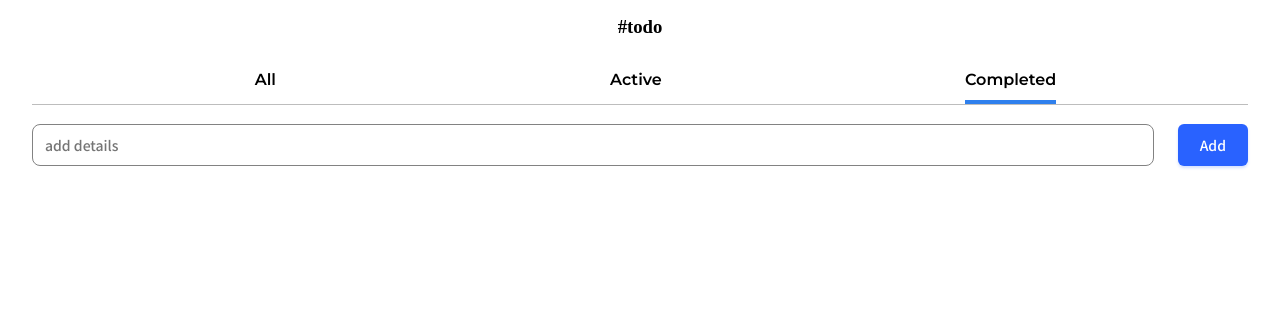
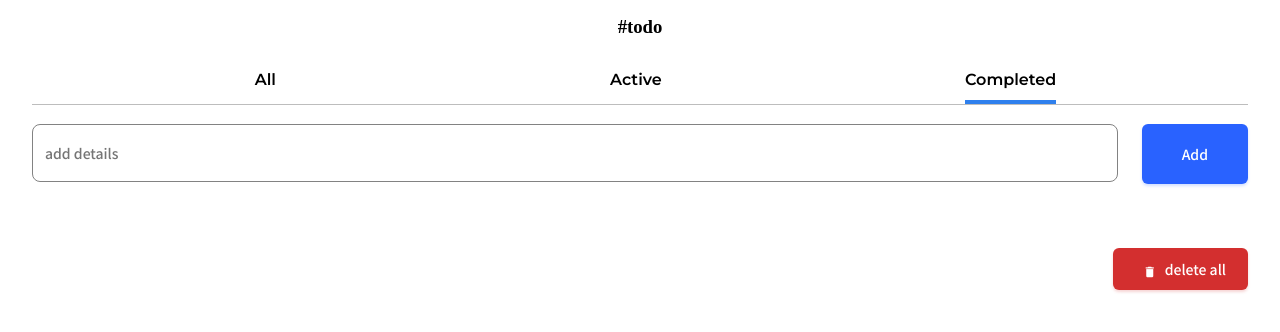
Before and after one commit to isalmeron/devchallenges, a Next.js app: page /todo in a window 1280 px wide. Both pictures are taken after a click on the item "Completed". Shown: the top 332 px of the page. Built offline with nearby package versions, Linux system fonts and the light colour scheme.

Commit message:
Missing correct remove item and initially doesnt show item

```diff
--- a/pages/_document.js
+++ b/pages/_document.js
@@ -1,4 +1,4 @@
-import { Html, Head, Main, NextScript } from "next/document";
+import { Head, Html, Main, NextScript } from "next/document";
 
 export default function Document() {
   return (
@@ -6,6 +6,10 @@ export default function Document() {
       <Head>
         <link
           href="https://fonts.googleapis.com/icon?family=Material+Icons"
+          rel="stylesheet"
+        ></link>
+        <link
+          href="https://fonts.googleapis.com/icon?family=Material+Icons+Outlined"
           rel="stylesheet"
         ></link>
       </Head>
--- a/pages/todo.js
+++ b/pages/todo.js
@@ -2,7 +2,6 @@ import Button from "@/components/Button/Button";
 import Checkbox from "@/components/Checkbox/Checkbox";
 import Input from "@/components/Input/Input";
 import Tabs from "@/components/Tabs/Tabs";
-import styles from '@/styles/Tabs.module.scss';
 import { useState } from "react";
 
 const TAB_STATES = {
@@ -47,6 +46,16 @@ export default function Todo() {
     setTodoList(todoClone);
   }
 
+  const onDeleteItem = (index) => {
+    const todoListClone = [...todoList];
+    todoListClone.splice(index, 1);
+    setTodoList(todoListClone);
+  }
+
+  const onDeleteAll = () => {
+    setTodoList([]);
+  }
+
   return (
     <>
       <div className="container">
@@ -55,11 +64,11 @@ export default function Todo() {
           tabs={Object.keys(TAB_STATES)}
           onChangeTab={onTabClick}
         >
-          <div className={styles.inputBar}>
-            <div className={styles.input}>
+          <div className="inputBar">
+            <div className="input">
               <Input
                 placeholder="add details"
-                size="sm"
+                size="md"
                 onChange={onInputChange}
                 onKeyDown={onEnterKeyDown}
                 value={todoValue}
@@ -69,7 +78,7 @@ export default function Todo() {
             <div>
               <Button
                 color="primary"
-                size="lg"
+                size="xl"
                 onClick={onAddClick}
               >
                 Add
@@ -77,7 +86,7 @@ export default function Todo() {
             </div>
           </div>
           <div>
-            <ul className={styles.todoList}>
+            <ul className="todoList">
               {todoList
                 .filter(todo => {
                   if (tabState === 'All') return true;
@@ -91,10 +100,14 @@ export default function Todo() {
                       label={todo.value}
                       id={todo.id}
                     />
+                    {TAB_STATES[tabState] === true && <p className="material-icons-outlined iconButton" onClick={() => { onDeleteItem(todoIdx) }}>delete</p>}
                   </li>
                 )
               }
             </ul>
+            {TAB_STATES[tabState] === true && <div className="deleteContainer">
+              <Button color="danger" size="lg" startIcon="delete" onClick={onDeleteAll}>delete all</Button>
+            </div>}
           </div>
         </Tabs>
       </div>
@@ -108,6 +121,42 @@ export default function Todo() {
             padding: 1rem 2rem;
             gap: 2rem;
           }
+
+          .inputBar {
+              display: flex;
+              gap: 1.5rem;
+              width: 100%;
+          }
+
+          .inputBar .input {
+            flex: 1;
+          }
+
+          .todoList {
+            padding: 2rem 0;
+          }
+
+          .todoList li {
+            list-style-type: none;
+            padding-bottom: 1.6rem;
+            display: flex;
+            justify-content: space-between;
+          }
+
+          .todoList li > [type="checkbox"]:checked + label {
+            text-decoration: line-through;
+          }
+
+          .iconButton {
+            color: #BDBDBD;
+            cursor: pointer;
+          }
+
+          .deleteContainer {
+            width: 100%;
+            display: flex;
+            justify-content: end;
+          }
         `}
       </style>
     </>
--- a/styles/Button.module.scss
+++ b/styles/Button.module.scss
@@ -102,6 +102,10 @@
     padding: 11px 22px;
   }
 
+  &.xl {
+    padding: 20px 40px;
+  }
+
   /* Icons */
   :global {
     .material-icons {
--- a/styles/Tabs.module.scss
+++ b/styles/Tabs.module.scss
@@ -29,26 +29,3 @@
     min-height: 25rem;
     padding: 1.2rem 0;
 }
-
-.inputBar {
-    display: flex;
-    gap: 1.5rem;
-    width: 100%;
-
-    & .input {
-        flex: 1;
-    }
-}
-
-.todoList {
-    padding: 2rem 0;
-
-    & li {
-        list-style-type: none;
-        padding-bottom: 1.6rem;
-
-        & [type="checkbox"]:checked + label {
-            text-decoration: line-through;
-        }
-    }
-}
```
